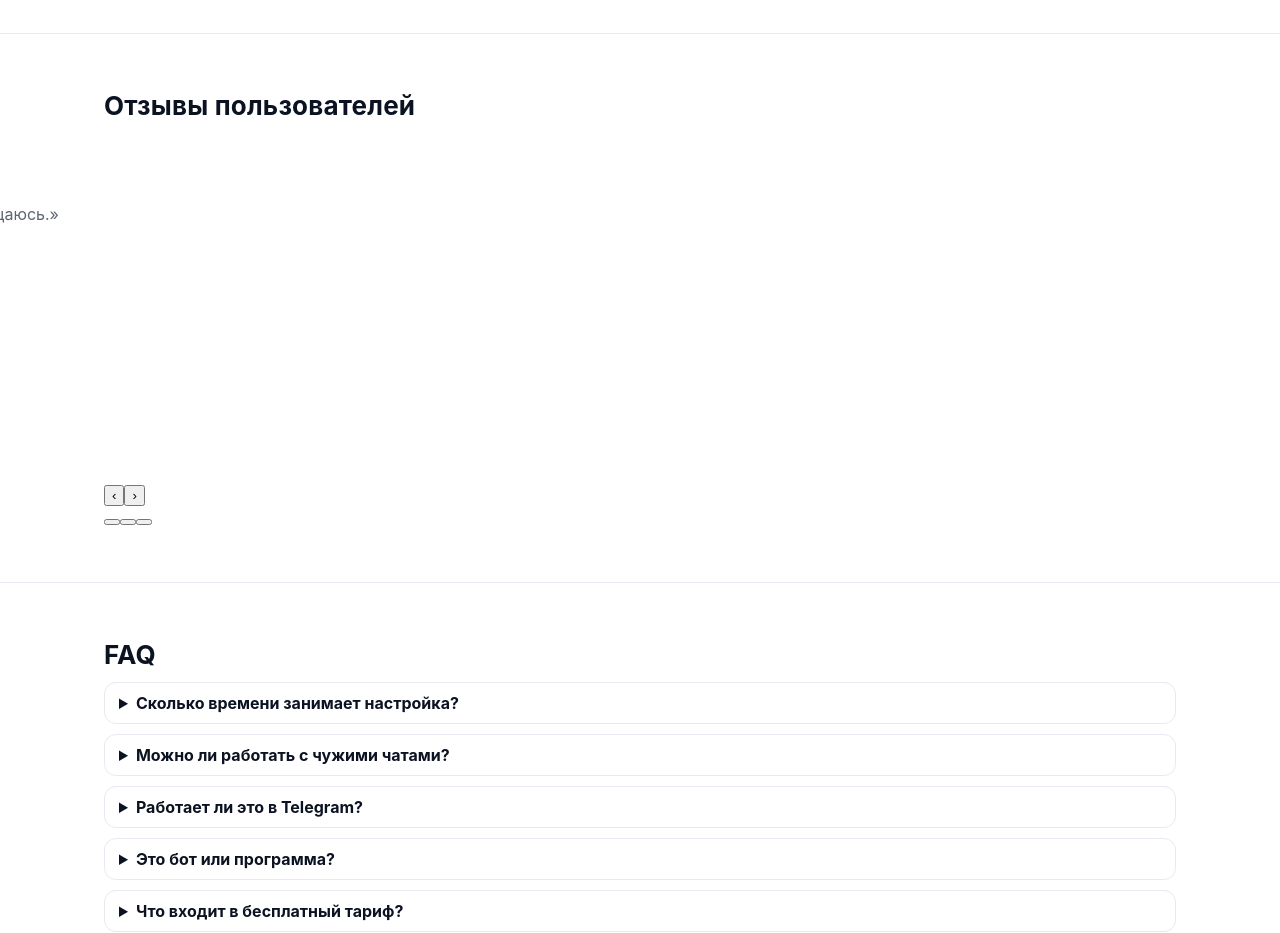
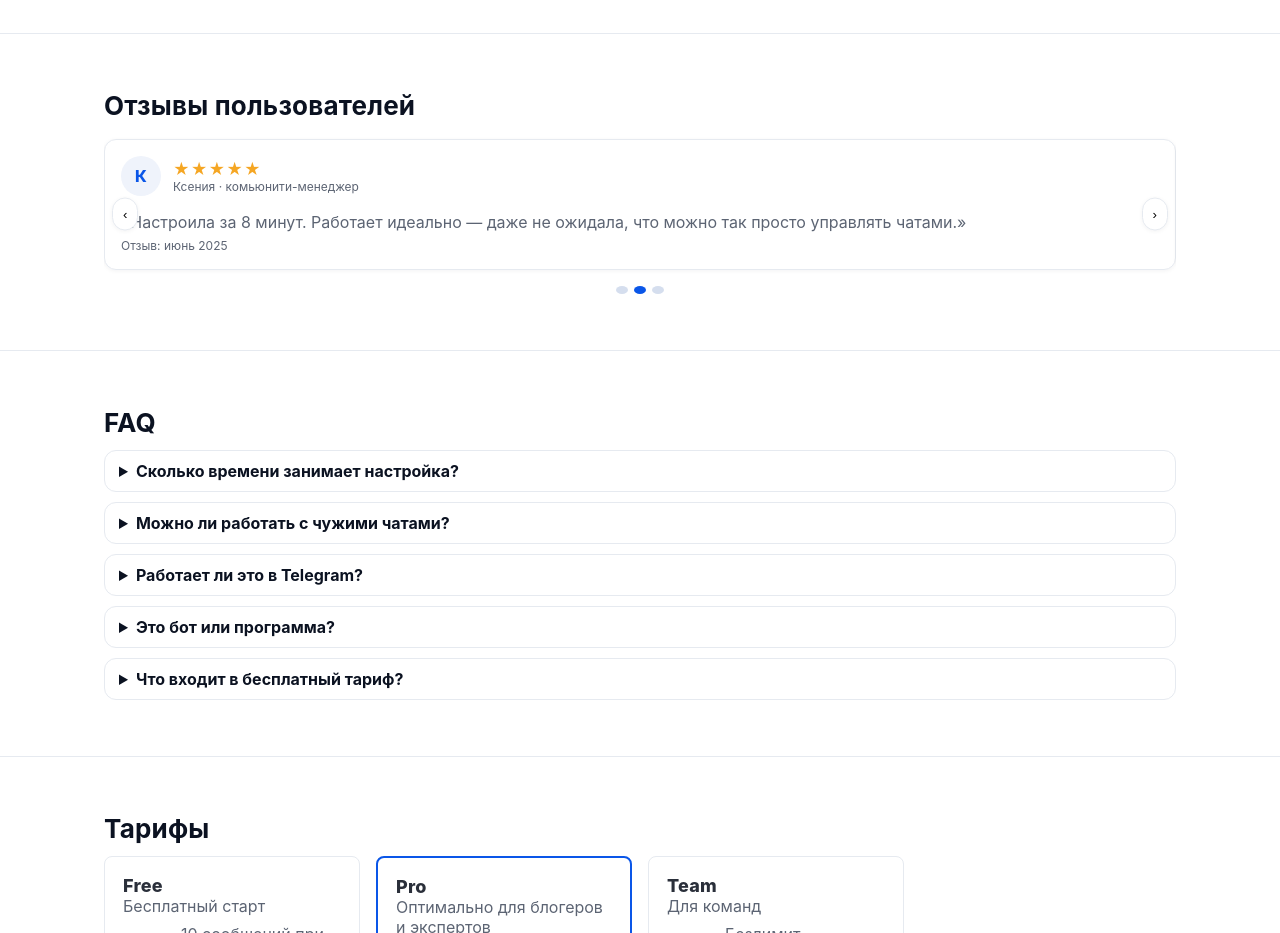
Before and after one commit to anykord/replymaster-frontend, a Next.js app: page / in a window 1280 px wide. Shown: the part 1360-2293 px from the top of the page. Built offline with nearby package versions, Linux system fonts and the light colour scheme; no server answers.

Commit message:
Update landing.css

```diff
--- a/styles/landing.css
+++ b/styles/landing.css
@@ -43,3 +43,44 @@ footer{padding:28px 0;color:var(--muted)}
   .cols-3{grid-template-columns:1fr}
   .cols-2{grid-template-columns:1fr}
 }
+/* — Interaction polish — */
+.btn, .plan .btn, .auth {
+  cursor: pointer;
+  user-select: none;
+  -webkit-user-select: none;
+}
+.card, .rm-card, .plan {
+  user-select: none;
+  -webkit-user-select: none;
+}
+a { cursor: pointer; }
+
+/* — Reviews carousel — */
+.reviews { position: relative; overflow: hidden; }
+.review-track { display: flex; transition: transform .4s ease; will-change: transform; }
+.review { min-width: 100%; padding: 6px 0; }
+.review .bubble {
+  background:#fff; border:1px solid var(--line);
+  border-radius: 12px; padding: 16px; box-shadow: var(--shadow-soft);
+}
+.review .head { display:flex; align-items:center; gap:12px; margin-bottom:8px; }
+.avatar {
+  width:40px; height:40px; border-radius:50%;
+  background: var(--soft); display:grid; place-items:center;
+  font-weight:800; color: var(--accent);
+}
+.stars { color:#f5a623; letter-spacing: 1px; font-size: 16px; }
+.review .meta { font-size:12px; color: var(--muted); margin-top: 6px; }
+
+.review-controls {
+  position:absolute; inset-block-start:50%; inset-inline:0;
+  display:flex; justify-content:space-between; padding:0 8px;
+  transform: translateY(-50%); pointer-events:none;
+}
+.review-controls button {
+  pointer-events:auto; background:#fff; border:1px solid var(--line);
+  border-radius:999px; padding:8px 10px; box-shadow: var(--shadow-soft);
+}
+.review-dots { display:flex; gap:6px; justify-content:center; margin-top:10px; }
+.review-dots button { width:8px; height:8px; border-radius:50%; background:#d5deee; border:0; }
+.review-dots button.active { background: var(--accent); }
```
